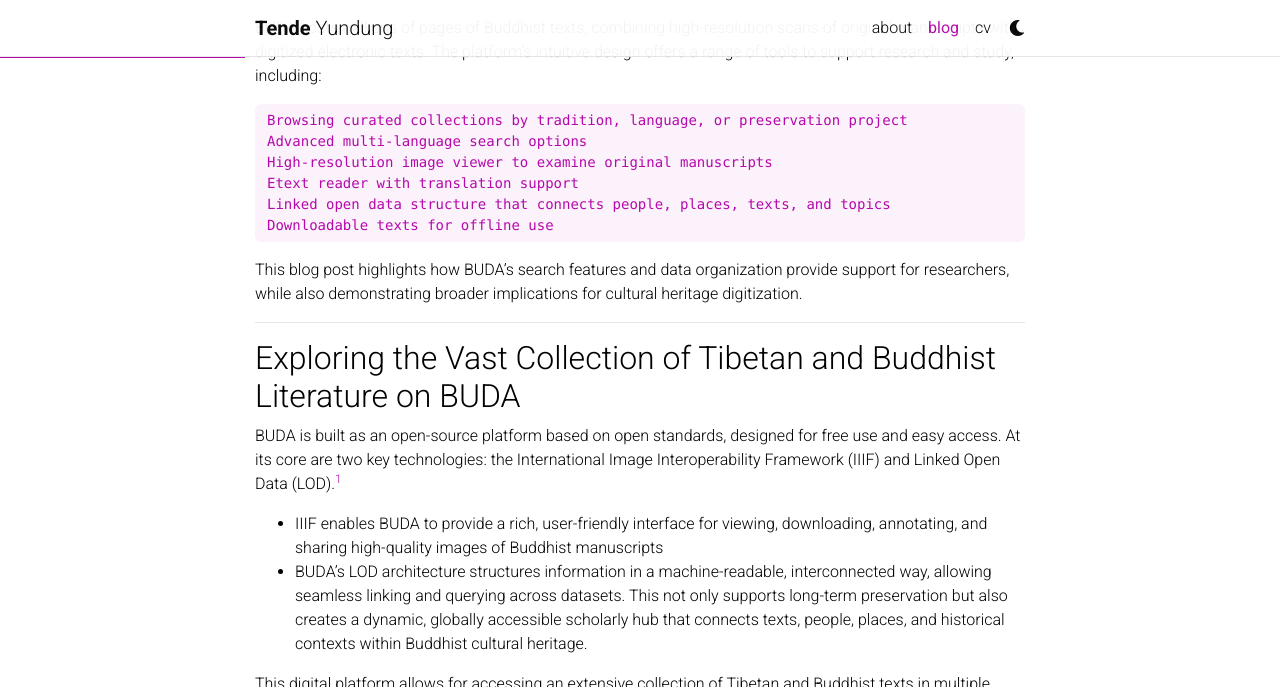
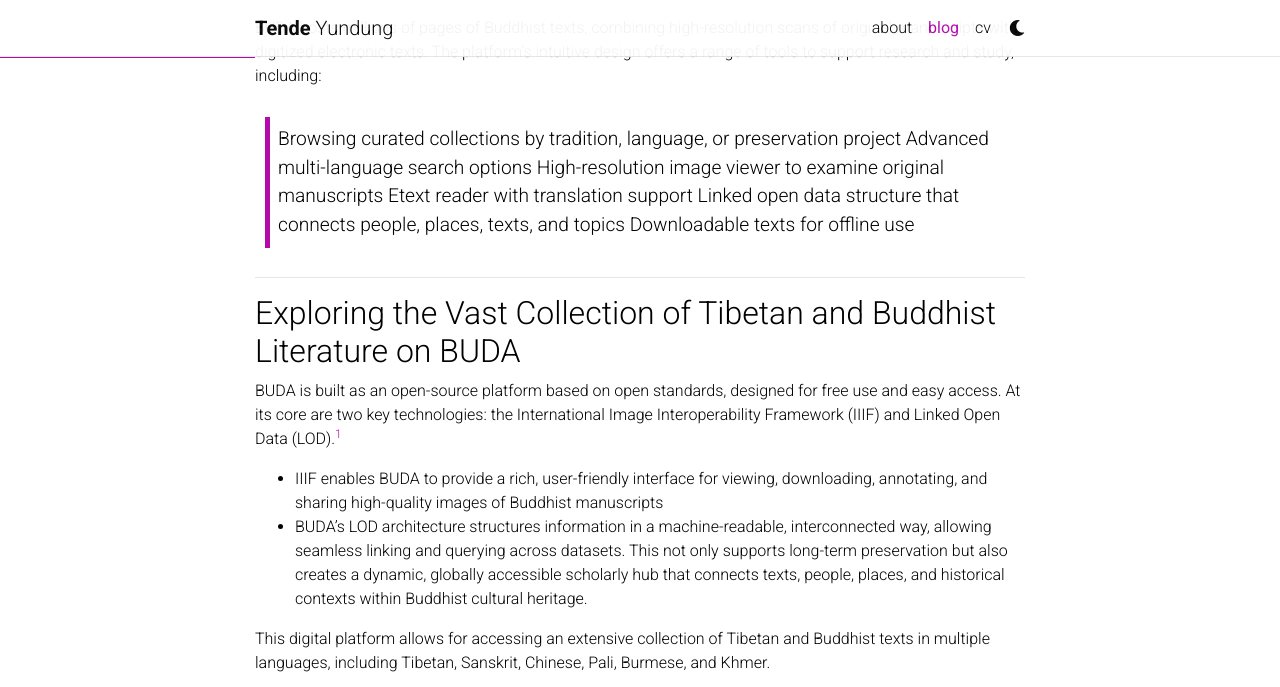
Before and after one commit to yundung/yundung.github.io, a Jekyll site: the page built from _posts/2025-04-11-BUDA.md, in a window 1280 px wide and 900 px high, scrolled down 1000 px, cut to the strip 0-687 px from the top of the window. Built offline with Jekyll 4.4.1, drawn with Linux system fonts in a browser that asks for light colours; full-size pictures stand in for the smaller copies a plugin makes; comment, search, counter and statistics services are not loaded; a style sheet for code colours, icons or effects is not loaded.

Commit message:
Second blogpost, blockquote instead of list

```diff
--- a/_posts/2025-04-11-BUDA.md
+++ b/_posts/2025-04-11-BUDA.md
@@ -29,14 +29,12 @@
 
 BUDA hosts millions of pages of Buddhist texts, combining high-resolution scans of original manuscripts with digitized electronic texts. The platform’s intuitive design offers a range of tools to support research and study, including:
 
-    Browsing curated collections by tradition, language, or preservation project
-    Advanced multi-language search options
-    High-resolution image viewer to examine original manuscripts
-    Etext reader with translation support
-    Linked open data structure that connects people, places, texts, and topics
-    Downloadable texts for offline use
-
-This blog post highlights how BUDA’s search features and data organization provide support for researchers, while also demonstrating broader implications for cultural heritage digitization.
+> Browsing curated collections by tradition, language, or preservation project
+> Advanced multi-language search options
+> High-resolution image viewer to examine original manuscripts
+> Etext reader with translation support
+> Linked open data structure that connects people, places, texts, and topics
+> Downloadable texts for offline use
 
 ---
 
@@ -70,8 +68,6 @@
 ---
 
 ### Features for Access, Analysis, and Discovery
-
----
 
 #### Utilize the Search Function
 
@@ -117,13 +113,11 @@
 
 > “Users can assume a broad-scale view of the Linked Open Data from the entire corpus in the archive and draw much broader conclusions regarding the content, circulation, and use of the smaller bodies of texts hosted in the archive.” - [The Digital Orientalist](https://digitalorientalist.com/2021/03/03/images-of-the-buda-digital-archives-and-the-future-of-research-using-linked-open-data/)
 
----
 
 #### Access and Download Digital Manuscripts
 
 High-resolution digital scans of manuscripts are available for page-by-page browsing or full-text reading. Registered users may download complete works as PDF or image files. Non-registered visitors typically have access to the first and last 20 pages of most texts.
 
----
 
 #### Make Use of the E-Text Reader and Research Tools
 
@@ -141,15 +135,11 @@
 
 <iframe width="560" height="315" src="https://www.youtube.com/embed/JXq3NVft8RQ?si=hDdBNnYWjiOOhjOn&amp;start=138" title="YouTube video player" frameborder="0" allow="accelerometer; autoplay; clipboard-write; encrypted-media; gyroscope; picture-in-picture; web-share" referrerpolicy="strict-origin-when-cross-origin" allowfullscreen></iframe>
 
----
-
 #### Person Search: Connecting Biographies and Texts
 
 Searching for persons in BUDA reveals detailed biographical profiles, linked writings, and related figures, enriching understanding of historical and religious contexts. Filters for name variants, birth year, role, tradition, and gender help resolve common ambiguities and pinpoint relevant individuals.
 
 This interconnected data reflects the lived networks behind Tibetan Buddhist textual production, supporting both prosopographic studies and traditional scholarship.
-
----
 
 #### Place Search: Mapping Sacred Geography
 
@@ -157,15 +147,11 @@
 
 This geospatial approach fosters new perspectives on textual circulation and monastic or pilgrimage sites, expanding the scope of traditional research.
 
----
-
 #### Collection Search: Accessing Curated Text Groupings
 
 With over 100 collections aggregated, BUDA enables targeted exploration of libraries and archives, filtering by language, author, topic, and print or manuscript status. This allows scholars to balance deep dives into specific corpora with serendipitous discovery across the broader Tibetan textual heritage.
 
 Tracking provenance and collection metadata further anchors research in material history and institutional contexts.
-
----
 
 #### Topic Search: Thematic Pathways through Complex Traditions
 
```
